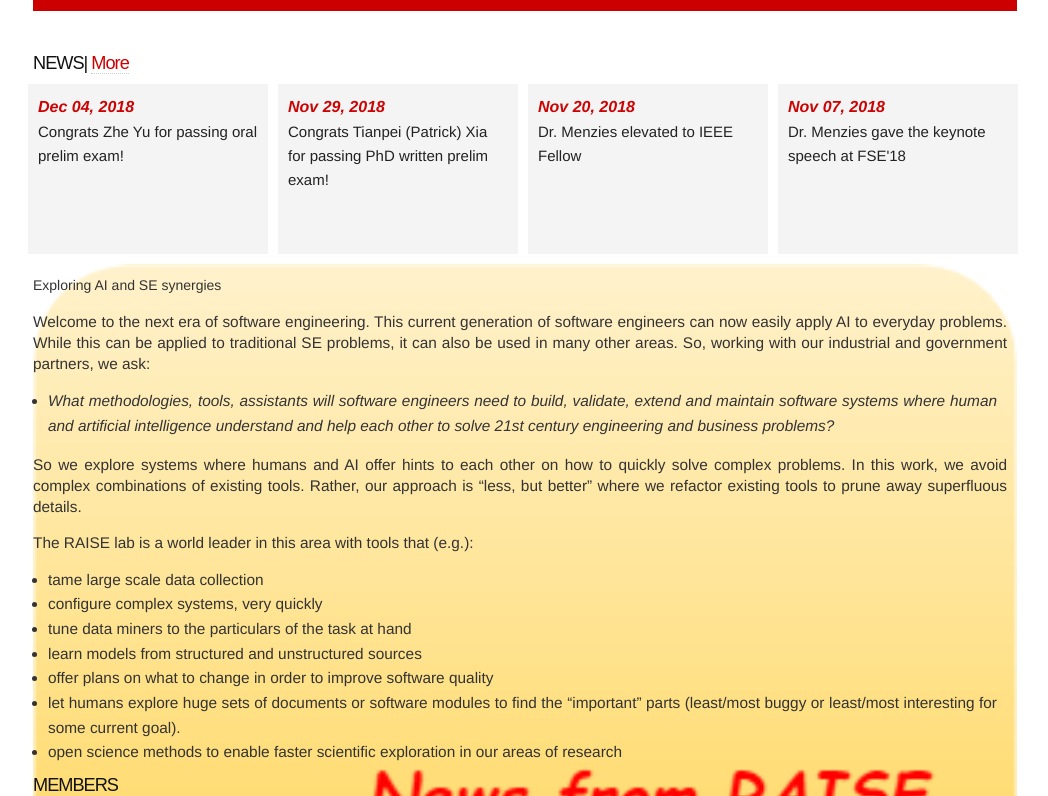
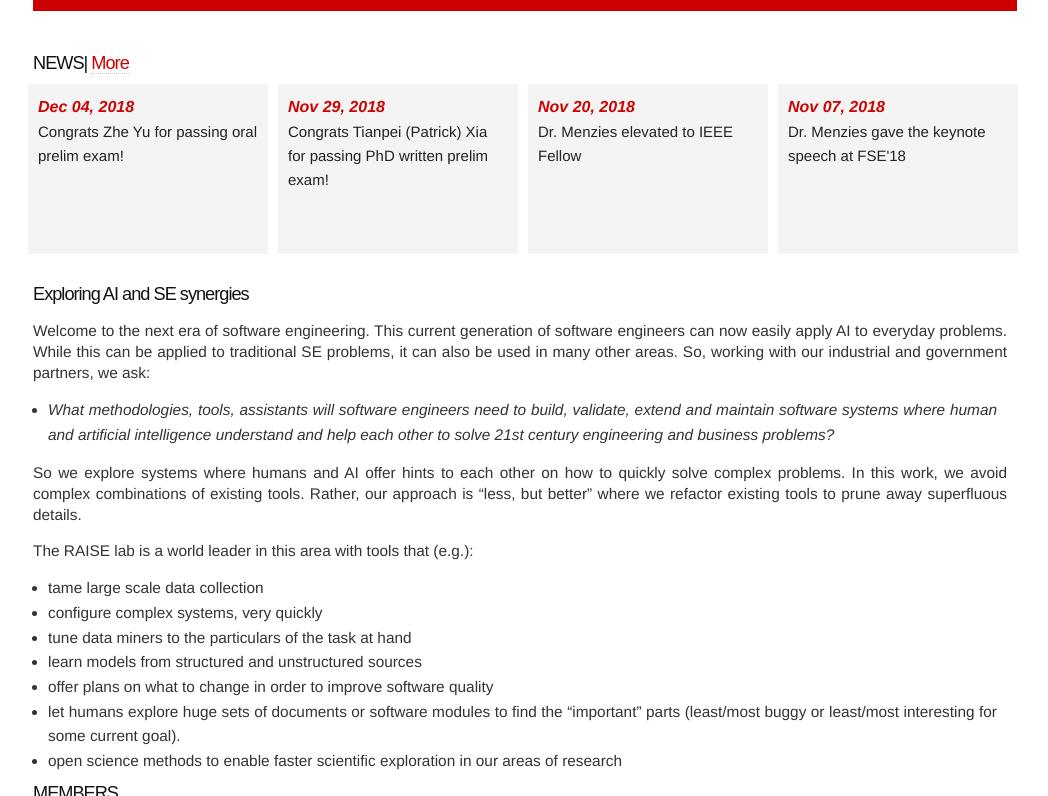
Before and after one commit to ai-se/ai-se.github.io, a Jekyll site: the page built from index.md, in a window 1280 px wide. Shown: the part 515-1311 px from the top of the page, without its empty margins (125-1173 px from the left). Built offline with Jekyll 4.4.1, drawn with Linux system fonts in a browser that asks for light colours; grey boxes are pictures that could not be loaded.

Commit message:
Update cover.html

```diff
--- a/_layouts/cover.html
+++ b/_layouts/cover.html
@@ -78,8 +78,7 @@
 
       &emsp;&emsp;
       {% include latestnews.html %}
-<!--       <div id="content"> -->
-      <div id="content" style="background-image: url(../img/news_block1.png); background-size: contain;>
+      <div id="content">
         {{content}}
         <div style="clear:both;">&nbsp;</div>
       </div>
```
